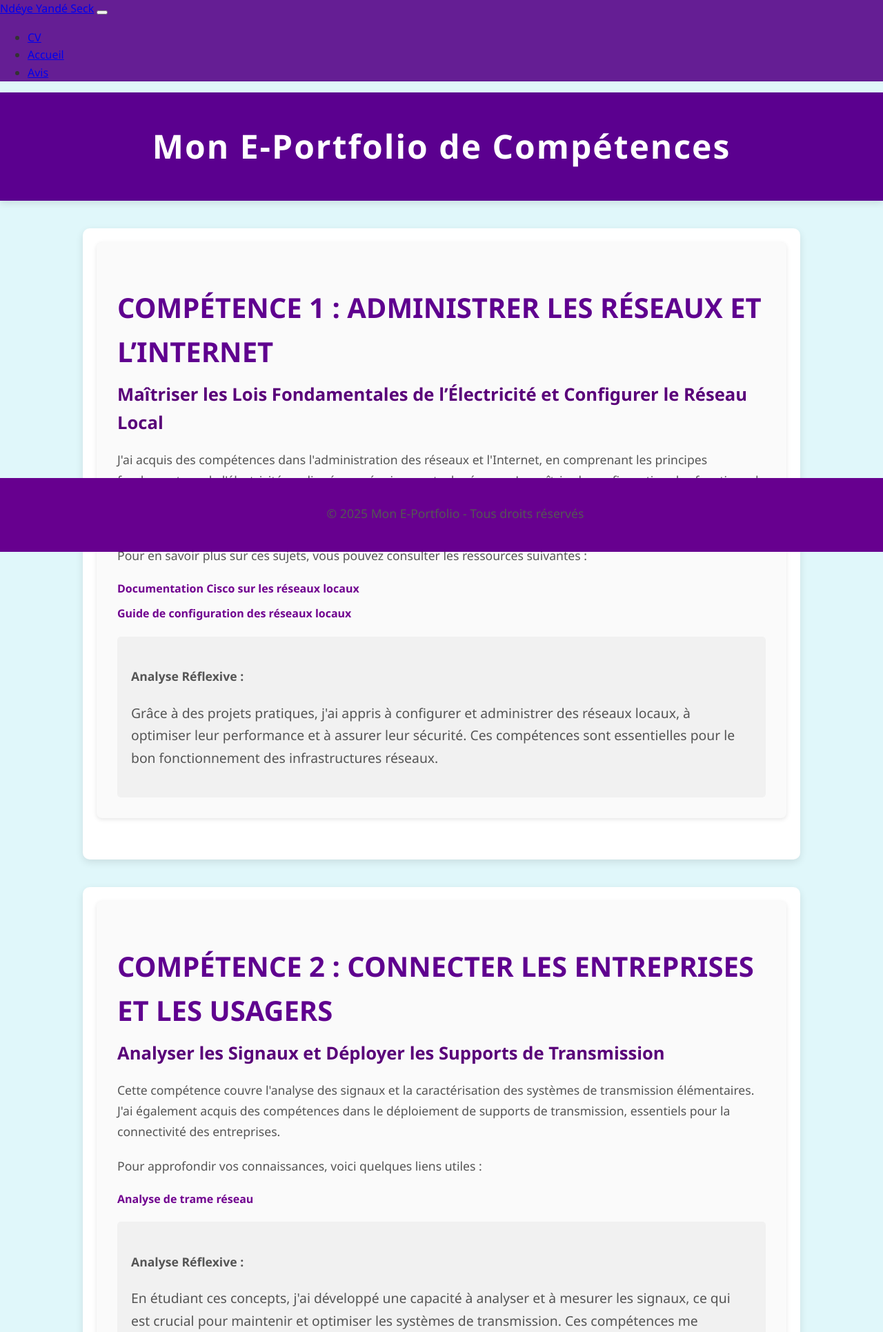
After one commit to yande-seck/SAE1.04, a Symfony app: template templates/aida/portfolio.html.twig in a window 1280 px wide. The commit adds this page. Shown: the top 1931 px of the page at 69% size. Run offline with Twig, Linux system fonts and the light colour scheme; the template is opened without the code that fills it, so the values that code supplies are empty; some libraries are stand-ins or nearby versions.

Commit message:
mon controller

```diff
--- a/templates/aida/cv.html.twig
+++ b/templates/aida/cv.html.twig
@@ -11,7 +11,7 @@
           <a class="nav-link" href="/aida/accueil">accueil</a>
         </li>
         <li class="nav-item">
-          <a class="nav-link" href="/aida/compétences">portfolio</a>
+          <a class="nav-link" href="/aida/portfolio">portfolio</a>
         </li>
         <li class="nav-item">
           <a class="nav-link" href="/aida/avis">avis</a>
@@ -41,11 +41,11 @@
 
     h1 {
         text-align: center;
-        color: #2c3e50;
+        color:rgb(78, 44, 80);
     }
 
     h2 {
-        color: #16a085;
+        color:rgb(125, 22, 160);
     }
 
     .photo {
--- /dev/null
+++ b/templates/aida/portfolio.html.twig
@@ -0,0 +1,263 @@
+<!DOCTYPE html>
+<html lang="fr">
+
+<head>
+    <meta charset="UTF-8">
+    <meta name="viewport" content="width=device-width, initial-scale=1.0">
+    <title>Mon E-Portfolio de Compétences</title>
+    <style>
+        /* Style global */
+        body {
+            font-family: 'Segoe UI', Tahoma, Geneva, Verdana, sans-serif;
+            margin: 0;
+            padding: 0;
+            background-color: #e0f7fa;
+            color: #333;
+            line-height: 1.6;
+        }
+
+        /* Entête */
+        header {
+            background-color:rgb(91, 0, 143);
+            color: white;
+            text-align: center;
+            padding: 40px 0;
+            box-shadow: 0 4px 10px rgba(0, 0, 0, 0.1);
+        }
+
+        header h1 {
+            margin: 0;
+            font-size: 3em;
+            letter-spacing: 2px;
+            font-weight: bold;
+        }
+
+        /* Sections */
+        section {
+            max-width: 1000px;
+            margin: 40px auto;
+            padding: 20px;
+            background-color: #ffffff;
+            border-radius: 10px;
+            box-shadow: 0 4px 12px rgba(0, 0, 0, 0.1);
+        }
+
+        h2 {
+            font-size: 2.5em;
+            color:rgb(95, 0, 143);
+            text-transform: uppercase;
+            margin-bottom: 10px;
+        }
+
+        h3 {
+            font-size: 1.8em;
+            color:rgb(75, 0, 121);
+            margin-top: 0;
+            font-weight: 600;
+        }
+
+        p {
+            font-size: 1.1em;
+            color: #555;
+            line-height: 1.7;
+            margin-bottom: 20px;
+        }
+
+        .competence {
+            margin-bottom: 40px;
+            padding: 30px;
+            background-color: #fafafa;
+            border-radius: 8px;
+            border-left: 5px solidrgb(100, 0, 143);
+            box-shadow: 0 2px 6px rgba(0, 0, 0, 0.1);
+        }
+
+        .competence h3 {
+            color:rgb(89, 0, 121);
+            font-size: 1.6em;
+            margin-bottom: 15px;
+        }
+
+        .competence ul {
+            list-style-type: none;
+            padding: 0;
+        }
+
+        .competence ul li {
+            margin-bottom: 10px;
+        }
+
+        .competence ul li a {
+            text-decoration: none;
+            color:rgb(112, 0, 143);
+            font-weight: bold;
+            transition: color 0.3s ease;
+        }
+
+        .competence ul li a:hover {
+            color:rgb(49, 0, 77);
+        }
+
+        .reflexion {
+            font-size: 1.1em;
+            color: #555;
+            margin-top: 20px;
+            padding-left: 20px;
+            border-left: 5px solidrgb(93, 0, 143);
+            background-color: #f1f1f1;
+            border-radius: 5px;
+            padding: 20px;
+        }
+
+        footer {
+            background-color:rgb(103, 0, 143);
+            color: white;
+            text-align: center;
+            padding: 20px;
+            position: fixed;
+            width: 100%;
+            bottom: 0;
+        }
+
+        /* Animation */
+        header h1 {
+            animation: fadeIn 2s ease-in-out;
+        }
+
+        .competence {
+            animation: slideIn 1.5s ease-in-out;
+        }
+
+        /* Keyframe animations */
+        @keyframes fadeIn {
+            0% {
+                opacity: 0;
+                transform: translateY(-20px);
+            }
+
+            100% {
+                opacity: 1;
+                transform: translateY(0);
+            }
+        }
+
+        @keyframes slideIn {
+            0% {
+                opacity: 0;
+                transform: translateX(-30px);
+            }
+
+            100% {
+                opacity: 1;
+                transform: translateX(0);
+            }
+        }
+
+        /* Responsive Design */
+        @media (max-width: 768px) {
+            header h1 {
+                font-size: 2.2em;
+            }
+
+            section {
+                margin: 20px;
+                padding: 15px;
+            }
+
+            h2 {
+                font-size: 2em;
+            }
+
+            .competence {
+                padding: 20px;
+            }
+
+            .competence h3 {
+                font-size: 1.4em;
+            }
+        }
+    </style>
+</head>
+
+<body>
+    <nav class="navbar navbar-expand-lg" style="background-color:rgb(101, 30, 148);" data-bs-theme="dark">
+        <div class="container-fluid">
+            <a class="navbar-brand" href="#">Ndéye Yandé Seck</a>
+            <button class="navbar-toggler" type="button" data-bs-toggle="collapse" data-bs-target="#navbarColor01" aria-controls="navbarColor01" aria-expanded="false" aria-label="Toggle navigation">
+                <span class="navbar-toggler-icon"></span>
+            </button>
+            <div class="collapse navbar-collapse" id="navbarColor01">
+                <ul class="navbar-nav ms-auto">
+                    <li class="nav-item">
+                        <a class="nav-link" href="/aida/cv">CV</a>
+                    </li>
+                    <li class="nav-item">
+                        <a class="nav-link" href="/aida">Accueil</a>
+                    </li>
+                    <li class="nav-item">
+                        <a class="nav-link" href="/aida/avis">Avis</a>
+                    </li>
+                </ul>
+            </div>
+        </div>
+    </nav>
+    <header>
+        <h1>Mon E-Portfolio de Compétences</h1>
+    </header>
+
+    <section id="competence1">
+        <div class="competence">
+            <h2>Compétence 1 : Administrer les Réseaux et l’Internet</h2>
+            <h3>Maîtriser les Lois Fondamentales de l’Électricité et Configurer le Réseau Local</h3>
+            <p>J'ai acquis des compétences dans l'administration des réseaux et l'Internet, en comprenant les principes fondamentaux de l'électricité appliqués aux équipements de réseaux. Je maîtrise la configuration des fonctions de base d'un réseau local, l'installation de postes clients, ainsi que l'identification et la résolution des dysfonctionnements du réseau.</p>
+            <p>Pour en savoir plus sur ces sujets, vous pouvez consulter les ressources suivantes :</p>
+            <ul>
+                <li><a href="https://docs.google.com/document/d/1QzdUlTnrGNHhUQ3q3iOrH-bhSWJNIHGJ5oL-hAOZrHE/edit?usp=sharing" target="_blank">Documentation Cisco sur les réseaux locaux</a></li>
+                <li><a href="https://docs.google.com/document/d/1VYe-n1thPZWCFNEViqncYEIdiuHb5nitaeY75l-BpZs/edit?usp=sharing" target="_blank">Guide de configuration des réseaux locaux</a></li>
+            </ul>
+            <div class="reflexion">
+                <h4>Analyse Réflexive :</h4>
+                <p>Grâce à des projets pratiques, j'ai appris à configurer et administrer des réseaux locaux, à optimiser leur performance et à assurer leur sécurité. Ces compétences sont essentielles pour le bon fonctionnement des infrastructures réseaux.</p>
+            </div>
+        </div>
+    </section>
+
+    <section id="competence2">
+        <div class="competence">
+            <h2>Compétence 2 : Connecter les Entreprises et les Usagers</h2>
+            <h3>Analyser les Signaux et Déployer les Supports de Transmission</h3>
+            <p>Cette compétence couvre l'analyse des signaux et la caractérisation des systèmes de transmission élémentaires. J'ai également acquis des compétences dans le déploiement de supports de transmission, essentiels pour la connectivité des entreprises.</p>
+            <p>Pour approfondir vos connaissances, voici quelques liens utiles :</p>
+            <ul>
+                <li><a href="https://docs.google.com/document/d/1YPmAEC6KG0ACdgFHLwIRT4iqJeA3_gJVquQe89W2Gsg/edit?usp=sharing" target="_blank">Analyse de trame réseau</a></li>
+            </ul>
+            <div class="reflexion">
+                <h4>Analyse Réflexive :</h4>
+                <p>En étudiant ces concepts, j'ai développé une capacité à analyser et à mesurer les signaux, ce qui est crucial pour maintenir et optimiser les systèmes de transmission. Ces compétences me permettent de mieux comprendre et de résoudre les problèmes liés aux communications numériques.</p>
+            </div>
+        </div>
+    </section>
+
+    <section id="competence3">
+        <div class="competence">
+            <h2>Compétence 3 : Créer des Outils et des Applications Informatiques pour les R&T</h2>
+            <h3>Développement d’Applications et Gestion des Données</h3>
+            <p>J'ai appris à utiliser divers systèmes informatiques et outils de développement, à lire et corriger des programmes, et à traduire des algorithmes dans des langages spécifiques. Je maîtrise également les technologies liées à la création de sites Web et à la gestion de données.</p>
+            <p>Voici des ressources pour mieux comprendre ces concepts :</p>
+            <ul>
+                <li><a href="https://docs.google.com/document/d/1MpxCUKUJZfG7Dkw43qqLSfUd7tTsqXo9jYfBxNv_qXo/edit?usp=sharing" target="_blank">Les protocoles de communication</a></li>
+            </ul>
+            <div class="reflexion">
+                <h4>Analyse Réflexive :</h4>
+                <p>À travers des projets de développement, j'ai appris à créer des outils informatiques adaptés aux besoins des réseaux et télécommunications. Cette expérience m'a permis de mieux comprendre l'importance de la gestion efficace des données et de l'intégration collaborative dans un environnement de développement.</p>
+            </div>
+        </div>
+    </section>
+
+    <footer>
+        <p>&copy; 2025 Mon E-Portfolio - Tous droits réservés</p>
+    </footer>
+
+</body>
+
+</html>
```
Also changed, not shown: src/Controller/AidaController.php (+7 -0 lines), templates/aida/accueil.html.twig (+10 -10 lines), templates/aida/avis.html.twig (+5 -8 lines).
